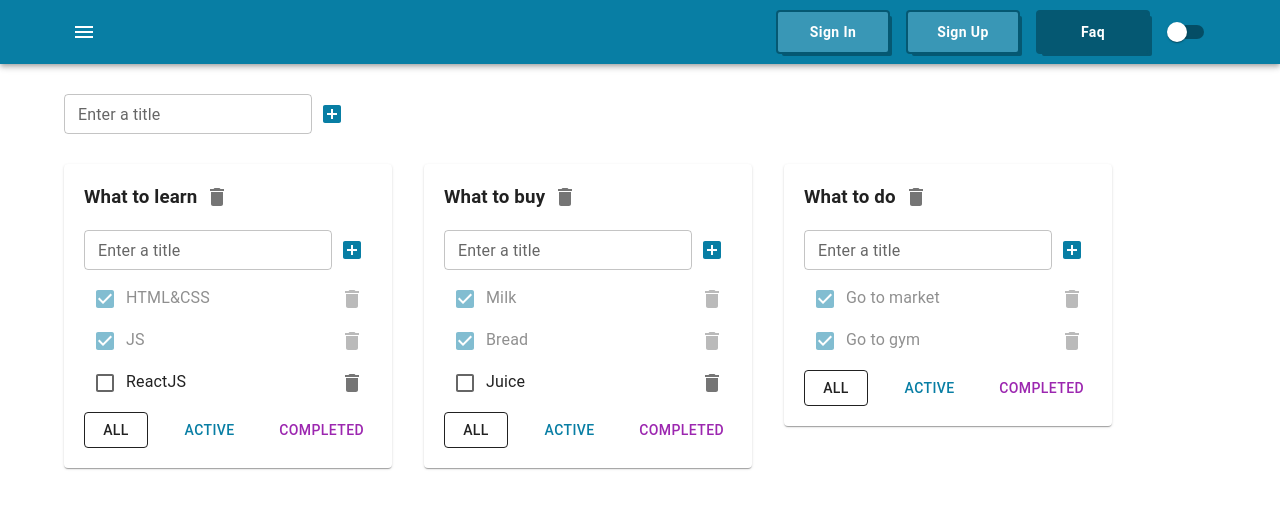
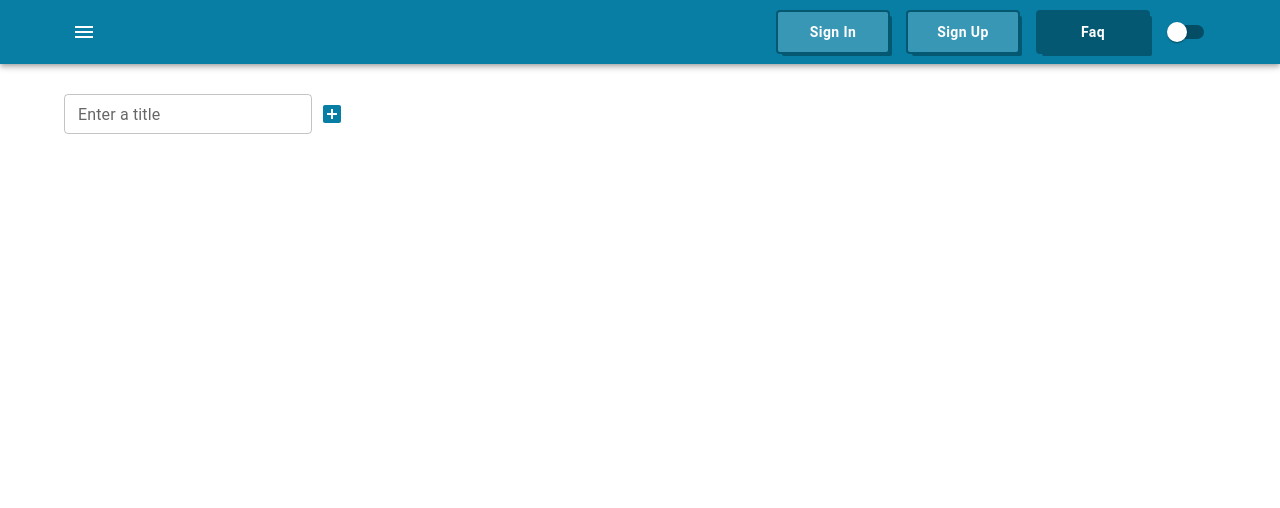
Before and after one commit to Lion77777/react-todolist-02, a React (Vite) app: page / in a window 1280 px wide. Shown: the top 508 px of the page. Built offline with nearby package versions, Linux system fonts and the light colour scheme.

Commit message:
Use React useReducer Hook instead useState Hook

```diff
--- a/src/App.tsx
+++ b/src/App.tsx
@@ -1,5 +1,5 @@
 import './App.css'
-import { useState } from 'react'
+import { useReducer, useState } from 'react'
 import { v1 } from 'uuid'
 import { TodolistItem } from './TodolistItem'
 import { CreateItemForm } from './CreateItemForm'
@@ -15,6 +15,7 @@ import { containerSx } from './TodolistItem.styles'
 import { createTheme, ThemeProvider } from '@mui/material/styles'
 import Switch from '@mui/material/Switch'
 import CssBaseline from '@mui/material/CssBaseline'
+import { todolistsReducer } from './model/todolists-reducer'
 
 export type Task = {
   id: string
@@ -35,32 +36,9 @@ export type FilterValues = 'all' | 'active' | 'completed'
 type ThemeMode = 'dark' | 'light'
 
 export const App = () => {
-  const todolistId1 = v1()
-  const todolistId2 = v1()
-  const todolistId3 = v1()
+  const [todolists, dispatchTodolists] = useReducer(todolistsReducer, [])
 
-  const [todolists, setTodolists] = useState<Todolist[]>([
-    { id: todolistId1, title: 'What to learn', filter: 'all' },
-    { id: todolistId2, title: 'What to buy', filter: 'all' },
-    { id: todolistId3, title: 'What to do', filter: 'all' },
-  ])
-
-  const [tasks, setTasks] = useState<TaskState>({
-    [todolistId1]: [
-      { id: v1(), title: 'HTML&CSS', isDone: true },
-      { id: v1(), title: 'JS', isDone: true },
-      { id: v1(), title: 'ReactJS', isDone: false },
-    ],
-    [todolistId2]: [
-      { id: v1(), title: 'Milk', isDone: true },
-      { id: v1(), title: 'Bread', isDone: true },
-      { id: v1(), title: 'Juice', isDone: false },
-    ],
-    [todolistId3]: [
-      { id: v1(), title: 'Go to market', isDone: true },
-      { id: v1(), title: 'Go to gym', isDone: true },
-    ],
-  })
+  const [tasks, setTasks] = useState<TaskState>({})
 
   const [themeMode, setThemeMode] = useState<ThemeMode>('light')
 
```
